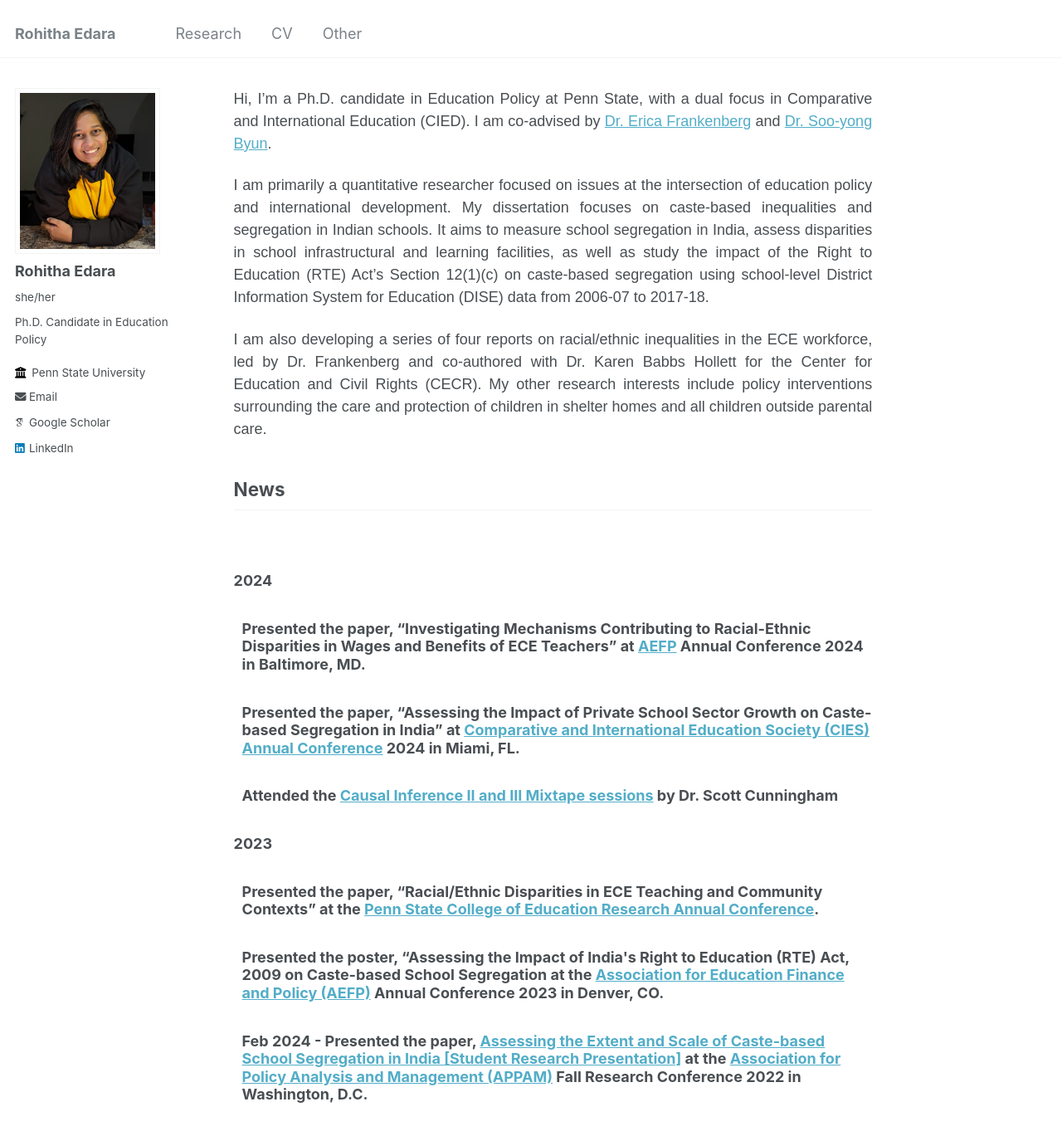
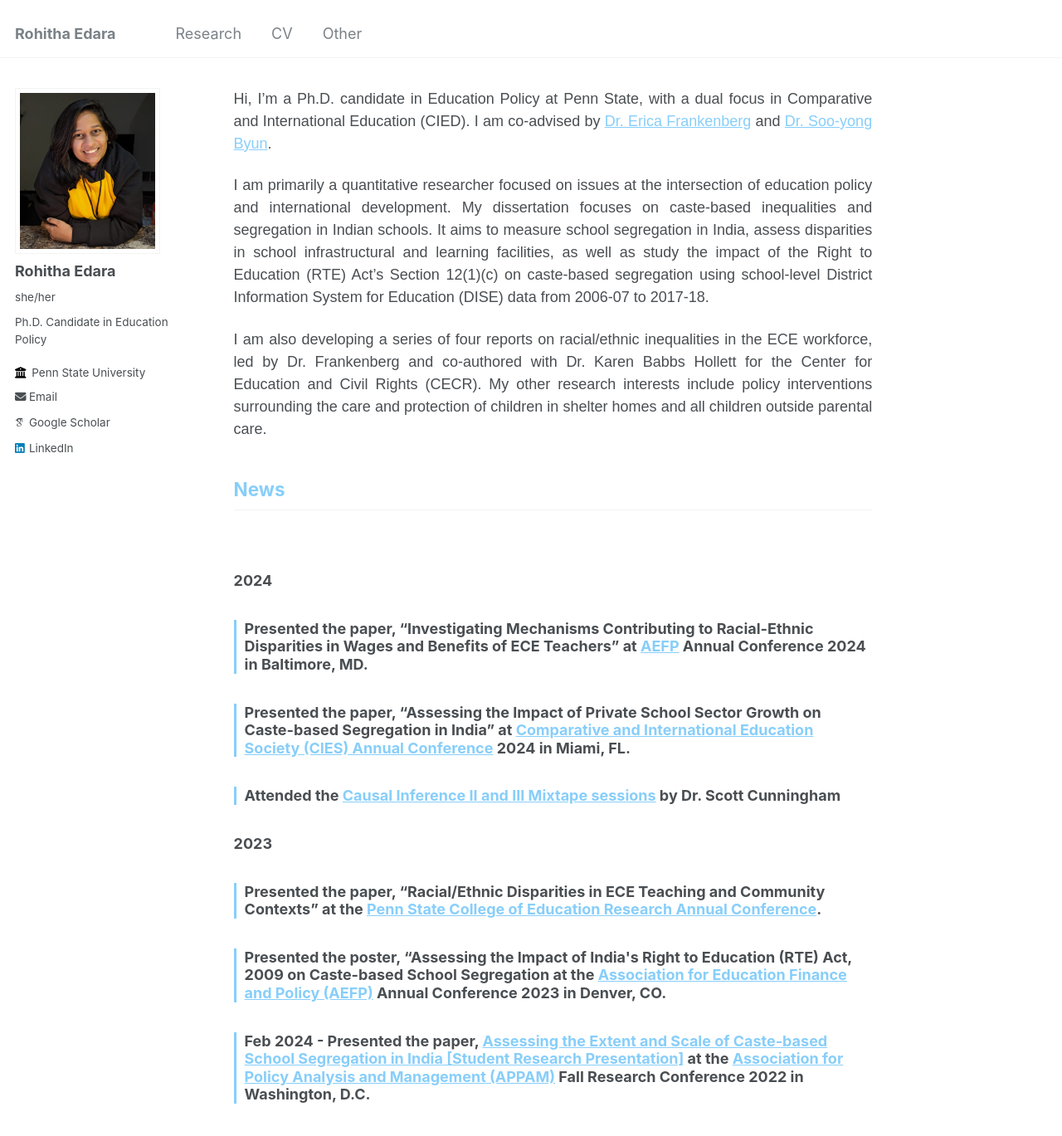
Before and after one commit to rohitha-edara/rohitha-edara.github.io, a Jekyll site: the page built from _pages/about.md, in a window 1280 px wide and 1400 px high. Shown: the top 1369 px of the window at 83% size. Built offline with Jekyll 4.4.1, drawn with Linux system fonts in a browser that asks for light colours; some web fonts are replaced.

Commit message:
Update about.md

```diff
--- a/_pages/about.md
+++ b/_pages/about.md
@@ -16,14 +16,14 @@ redirect_from:
   	color: ##000000;
 	}
 	a {
-  	color: ##87cefa;
+  	color: #87cefa;
   	text-decoration: none;
 	}
 	a:hover {
   	color: #87cefa;
 	}
 	h2 {
-  	color: ##87cefa;
+  	color: #87cefa;
 	}
 	.border-after-h2 {
         border-bottom:5px solid #87cefa; /* Add a border after h2 */
@@ -32,7 +32,7 @@ redirect_from:
         }
 	.news-item {
   	margin-bottom: 20px;
-  	border-left: 3px solid ##87cefa;
+  	border-left: 3px solid #87cefa;
   	padding-left: 10px;
 	}
   </style>
```
